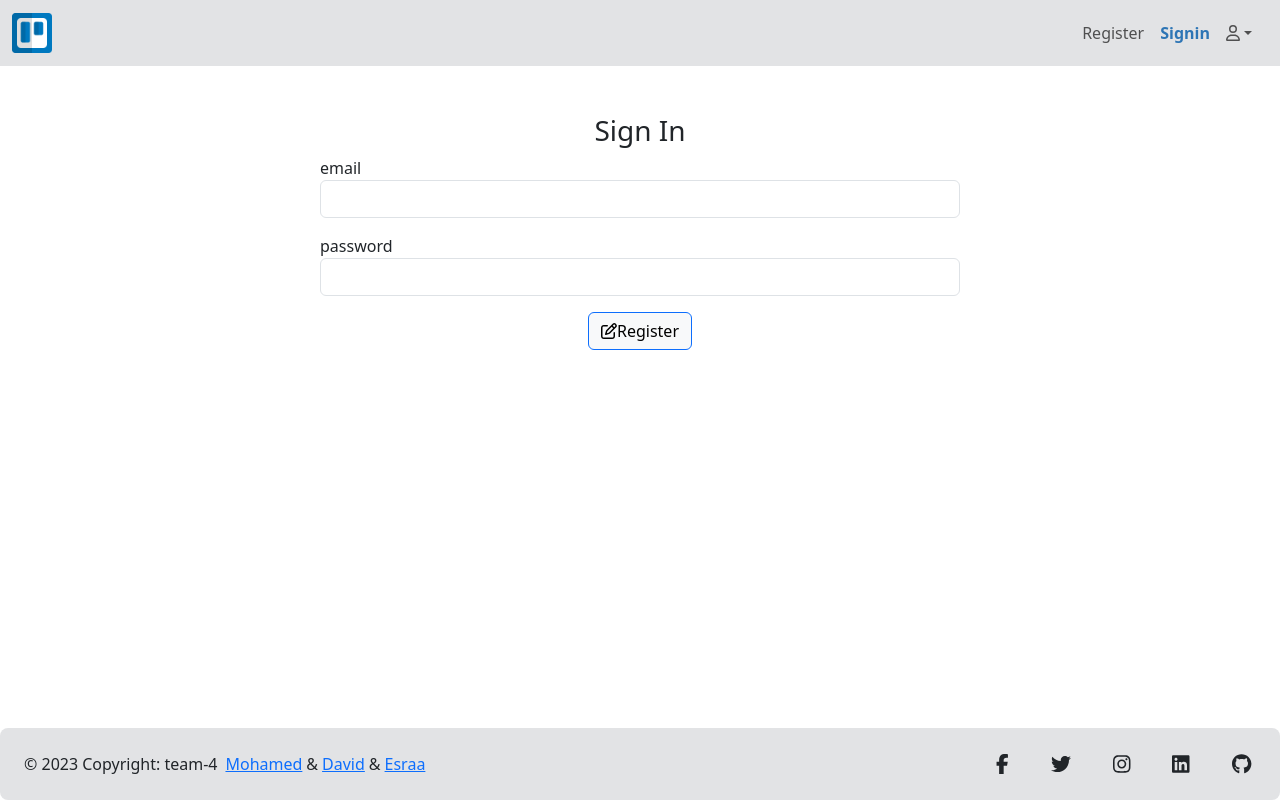
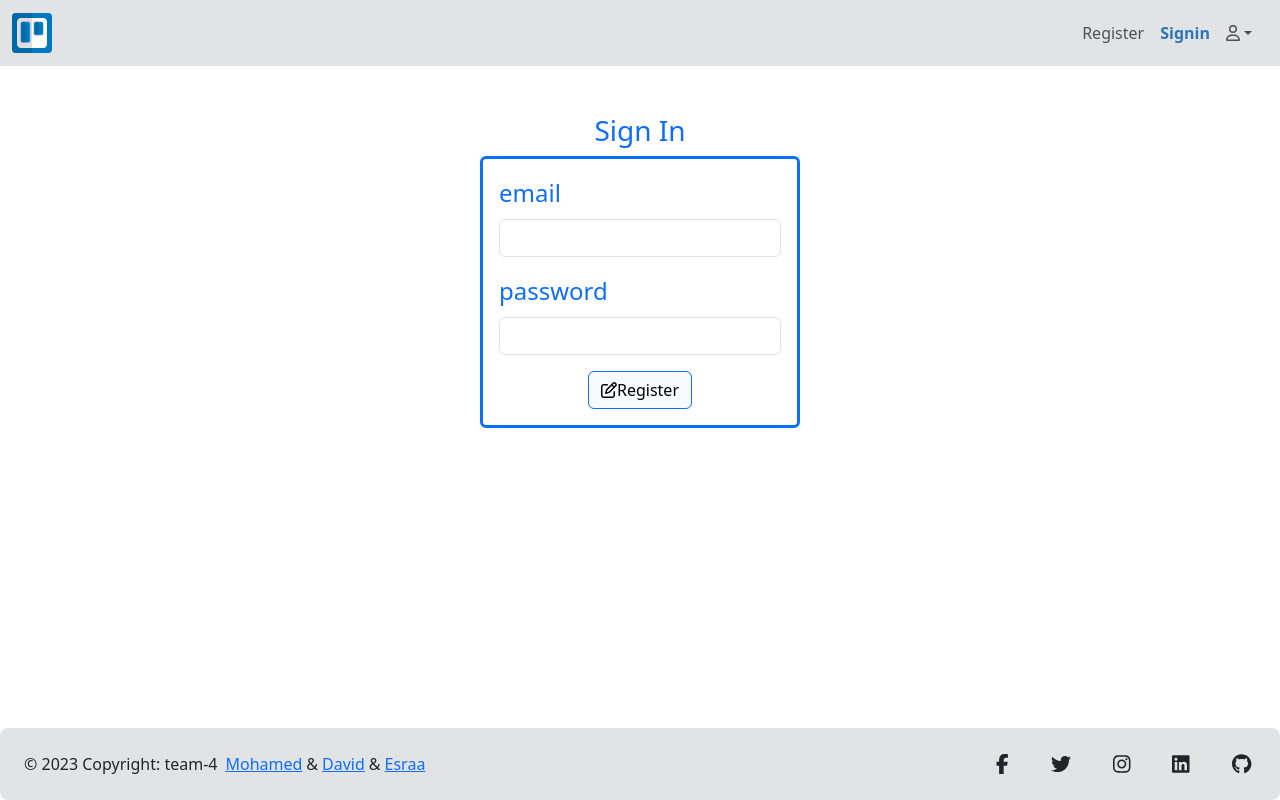
Before and after one commit to mhmdnsr-dev/react_trello-fullstack, a React (Vite) app: page /signin in a window 1280 px wide. Built offline with nearby package versions, Linux system fonts and the light colour scheme.

Commit message:
make login form by formik with validation

```diff
--- a/src/components/SigIn/SigIn.jsx
+++ b/src/components/SigIn/SigIn.jsx
@@ -14,15 +14,21 @@ const SigIn = () => {
 
   async function SignIn(values) {
     setisloading(true)
-    await axios.post(`https://sara7aiti.onrender.com/api/v1/user`, values).then((data) => {
+    await axios.post(`https://todo-api-dcld.onrender.com/api/user/login`, values).then((data) => {
+      console.log('Registration successful', data.data);
       if (data.data.message == "Added") {
         setisloading(false)
-        navigate("/login")
       }
-    }).catch((err) => {
-      setApiError(err.response.data.error)
-      setisloading(false)
-    });
+    }).catch( (error) => {
+      if (error.response) {
+        console.log('Request failed with status code', error.response.status);
+        console.log('Response data', error.response.data);
+      } else if (error.request) {
+        console.log('Request was made but no response was received');
+      } else {
+        console.log('Error in making the request', error.message);
+      }
+    })
 
   }
 
@@ -54,11 +60,11 @@ const SigIn = () => {
 
   return (
     <div className='w-50 mx-auto my-5'>
-      <h3 className='text-center'>Sign In</h3>
-      <form action="" onSubmit={formik.handleSubmit}>
+      <h3 className='text-primary text-center'>Sign In</h3>
+      <form action="" className='mb-3 w-50 mx-auto border border-primary p-3 border-3 rounded' onSubmit={formik.handleSubmit}>
 
         <div className="form-group mb-3">
-          <label htmlFor="email">email</label>
+          <label htmlFor="email" className='form-label text-primary  float-start fs-4'>email</label>
           <input type="text" id='email' className='form-control' onBlur={formik.handleBlur} name='email' value={formik.values.email} onChange={formik.handleChange} />
           {formik.errors.email && formik.touched.email ? <div className="alert alert-danger">
             {formik.errors.email}</div> : ""}
@@ -66,7 +72,7 @@ const SigIn = () => {
 
 
         <div className="form-group mb-3">
-          <label htmlFor="password">password</label>
+          <label htmlFor="password" className='form-label text-primary  float-start fs-4'>password</label>
           <input type="password" id='password' className='form-control' onBlur={formik.handleBlur} name='password' value={formik.values.password} onChange={formik.handleChange} />
           {formik.errors.password && formik.touched.password ?
             <div className="alert alert-danger">
```
